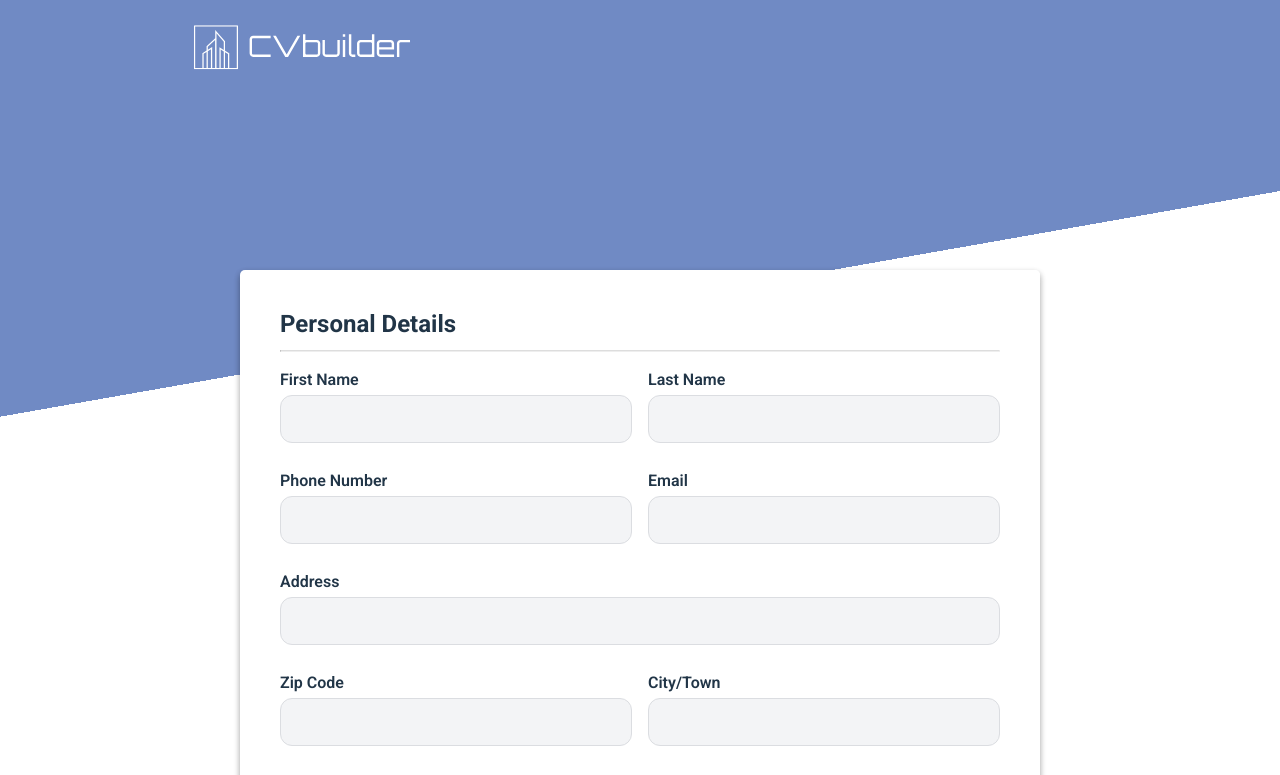
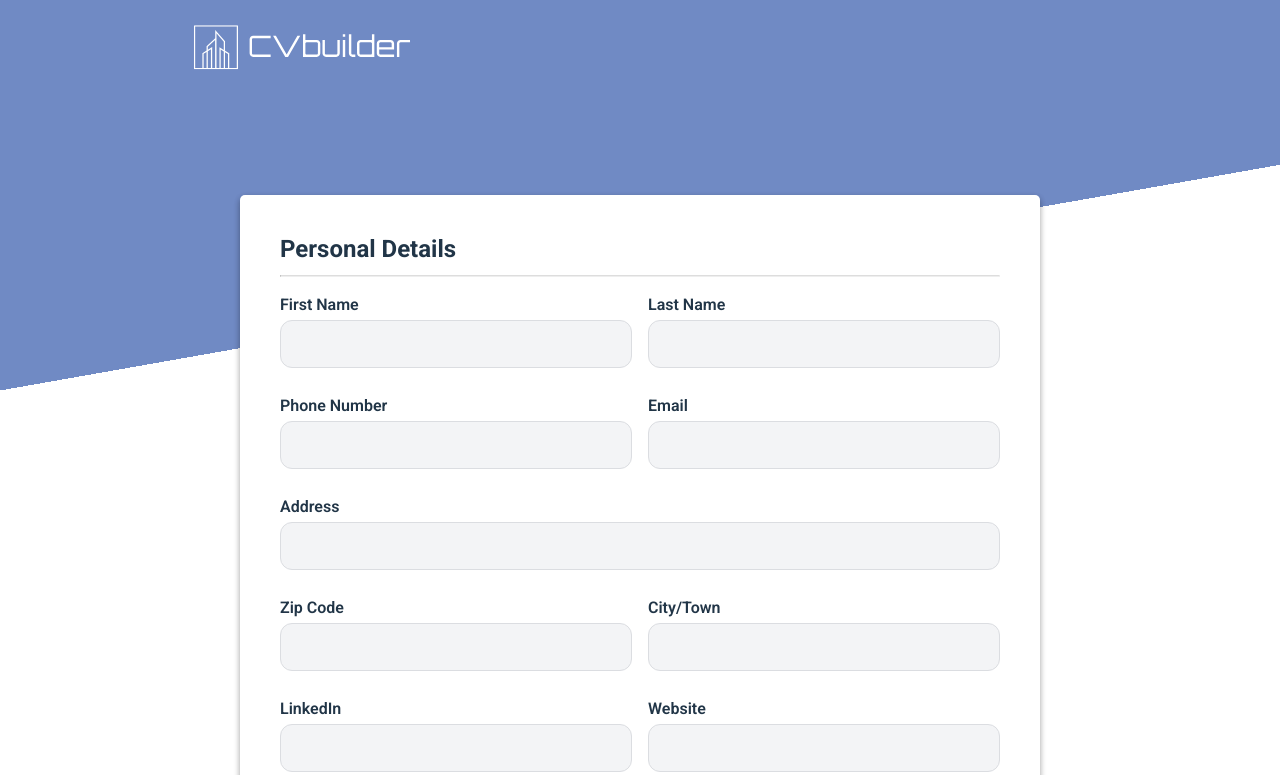
Before and after one commit to Edward-Rodriguez/cv-application, a React (Vite) app: page / in a window 1280 px wide. Shown: the top 775 px of the page. Built offline with nearby package versions, Linux system fonts and the light colour scheme.

Commit message:
css - adjust layout

```diff
--- a/src/index.css
+++ b/src/index.css
@@ -29,7 +29,7 @@ body {
   margin: 0;
   display: flex;
   justify-content: center;
-  padding-top: 250px;
+  padding-top: 175px;
   min-width: 320px;
   min-height: 100vh;
   background: linear-gradient(170deg, #708ac4 35%, #ffffff 30%);
```
